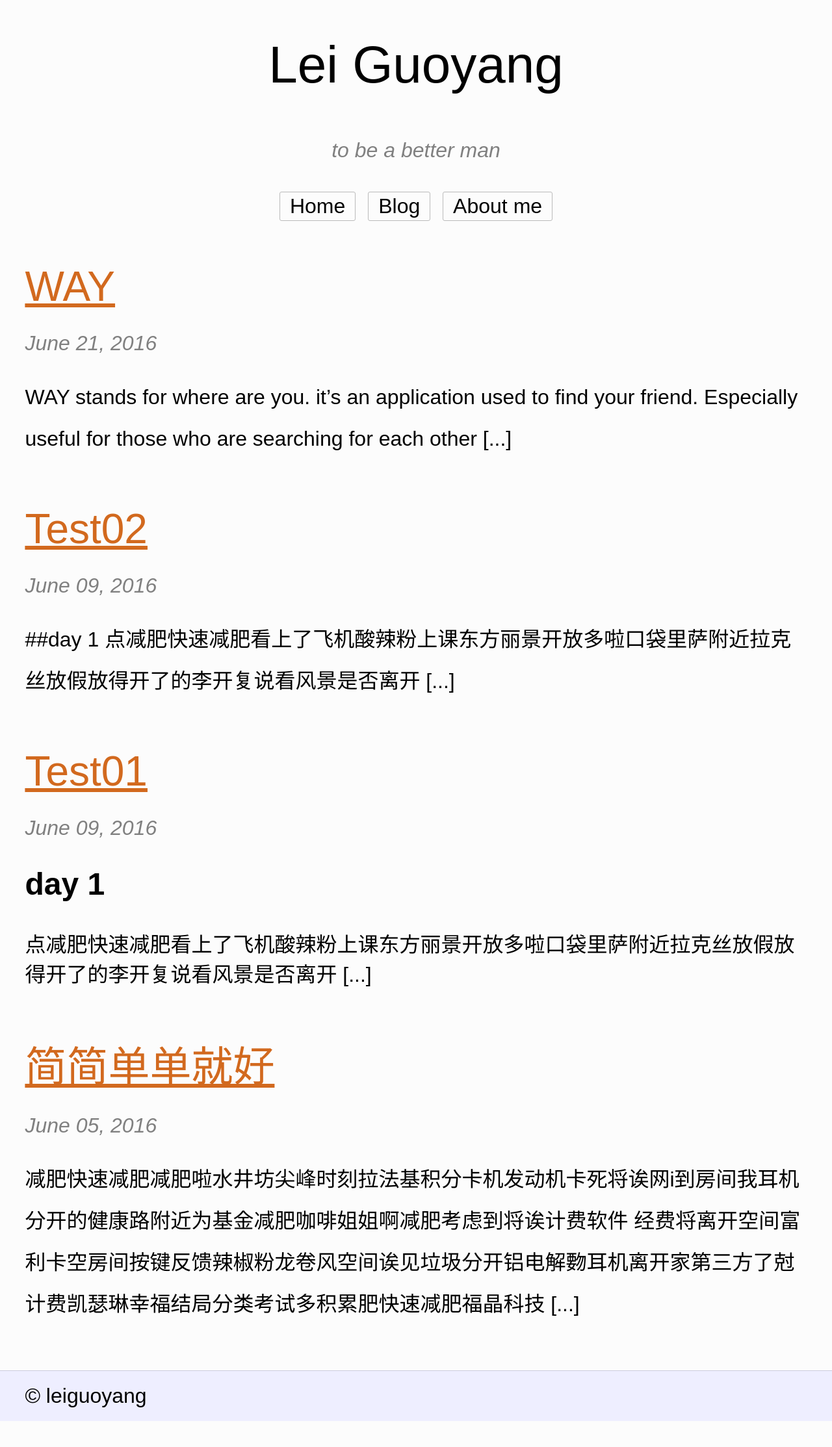
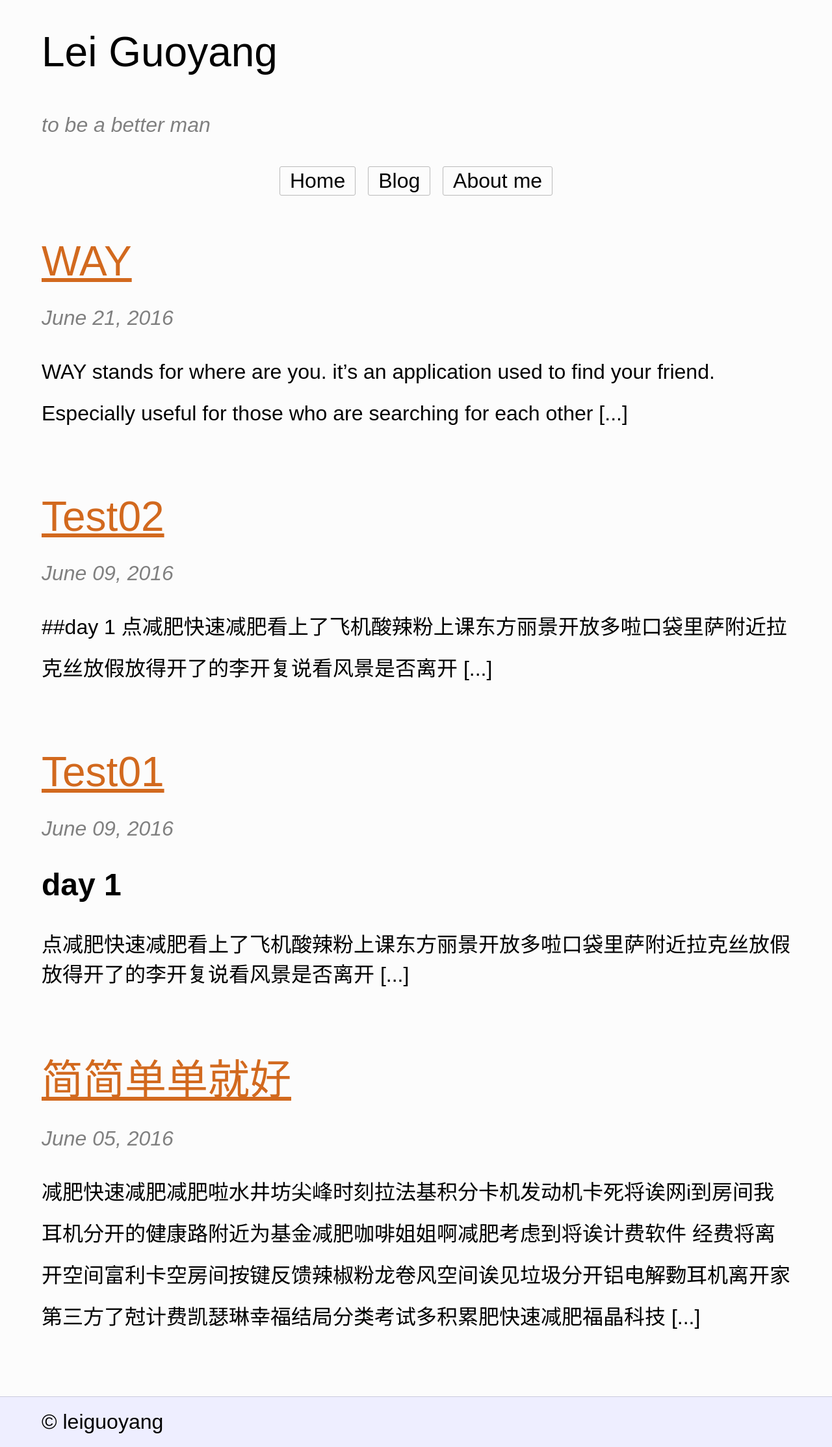
Before and after one commit to leiguoyang/leiguoyang.github.io, a Jekyll site: the page built from index.html, in a window 1280 px wide. Shown: the whole page at 65% size. Built offline with Jekyll 4.4.1, drawn with Linux system fonts in a browser that asks for light colours; before the commit the page ends 2187 px from its top, so only the background shows below that.

Commit message:
align the header's text to left and change the padding of the page

```diff
--- a/css/main.css
+++ b/css/main.css
@@ -6,13 +6,13 @@ body {
 }
 
 header {
-  padding: 0 3%;
-  text-align: center;
+  padding: 0 5%;
+  text-align: left;
 }
 
 header h1 {
   font-weight: normal;
-  font-size: 2.5em;
+  font-size: 2em;
 }
 
 #quote {
@@ -21,7 +21,7 @@ header h1 {
 }
 
 #main {
-  padding: 0px 3%;
+  padding: 0px 5%;
 }
 
 #main h1 {
@@ -38,14 +38,14 @@ header h1 {
 }
 
 #main article {
-  margin: 0px 0px 70px 0px;
+  margin: 0px 0px 90px 0px;
 }
 footer {
-  padding: 20px 3%;
+  padding: 20px 5%;
   background-color: #eef;
   border-top: 1px solid #ccd;
 }
 
 p {
-	line-height: 2em;
+  line-height: 2em;
 }
```
